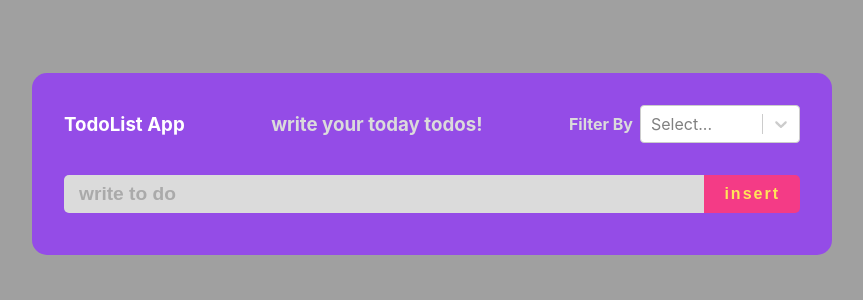
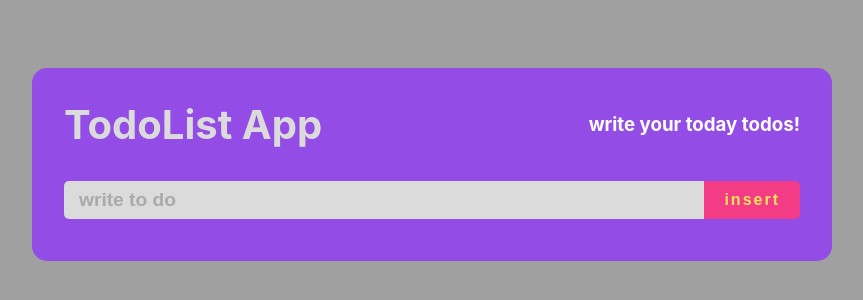
Before and after one commit to armin-bkh/todolistapp-react-js, a React (Create React App) app: page / in a window 1280 px wide. Shown: the part 236-536 px from the top of the page, without its empty margins (208-1071 px from the left). Built offline with nearby package versions, Linux system fonts and the light colour scheme.

Commit message:
debug filter component

```diff
--- a/src/Components/App/App.css
+++ b/src/Components/App/App.css
@@ -11,3 +11,12 @@ body{
   flex-direction: column;
   align-items: center;
 }
+
+
+@media only screen and (max-width:1000px){
+  .App { width: 40rem; }
+}
+
+@media only screen and (max-width:800px){
+  .App { width: 30rem; }
+}
--- a/src/Components/Filter/Filter.jsx
+++ b/src/Components/Filter/Filter.jsx
@@ -2,17 +2,15 @@ import { useState } from "react";
 import SelectBox from "../common/SelectBox/SelectBox";
 
 const options = [
-    {value: "", label: "All"},
+    {value: "All", label: "All"},
     {value: "Uncompleted", label: "Uncompleted"},
     {value: "Completed", label: "Completed"},
 ];
 
-const FilterTodos = ({onFilter, filter, setFilter}) => {
+const FilterTodos = ({ filter, setFilter }) => {
 
     const changeHandler = (e) => {
-        const value = e.value;
-        setFilter(value);
-        onFilter(value);
+        setFilter(e.value);
     }
 
     return (
--- a/src/Components/NavBar/NavBar.jsx
+++ b/src/Components/NavBar/NavBar.jsx
@@ -4,19 +4,19 @@ import styles from './NavBar.module.scss';
 const NavBar = ({ unCompleted, onFilter, filter, setFilter }) => {
   return (
     <header className={styles.header}>
-      <h1>TodoList App</h1>
-      <div className={styles.countContainer}>
+      <h1 className={styles.AppTitle}>TodoList App</h1>
       {unCompleted ? (
         <>
+        <div className={styles.countContainer}>
           <span className={styles.badge}>{unCompleted}</span> <h1 className={styles.title}>uncompleted todos</h1>
-        </>
+        </div>
+          <FilterTodos filter={filter} setFilter={setFilter} onFilter={onFilter}/>
+          </>
       ) : (
         <>
           <h1 className={styles.title}>write your today todos!</h1>
         </>
       )}
-      </div>
-      <FilterTodos filter={filter} setFilter={setFilter} onFilter={onFilter}/>
     </header>
   );
 };
--- a/src/Components/NavBar/NavBar.module.scss
+++ b/src/Components/NavBar/NavBar.module.scss
@@ -1,29 +1,34 @@
-$trash: #dbdbdb;
-$item-bg: #dbdbdb;
+$bg: #dbdbdb;
+$trash: #F43B86;
 
-.header{
+.header {
     display: flex;
     align-items: center;
     justify-content: space-between;
     margin-bottom: 2rem;
 
-    .countContainer{
+    .countContainer {
         display: flex;
         align-items: center;
 
-    .badge{
+        .badge {
             padding: 5px 10px;
-        background-color: $trash;
+            background-color: $bg;
             color: #000;
             margin-right: 20px;
             border-radius: 50%;
             font-weight: bold;
         }
 
-    .title{
-        color: $trash;
+        .title {
             font-weight: bold;
         }
+
+
     }
 
+    .AppTitle {
+        color: $bg;
+        font-size: 2.5rem;
     }
+}
--- a/src/Components/TodoListApp/TodoListApp.jsx
+++ b/src/Components/TodoListApp/TodoListApp.jsx
@@ -7,12 +7,11 @@ import styles from './TodoListApp.module.scss';
 const TodoListApp = () => {
     const [todos, setTodos] = useState([]);
     const [filterTodo, setFilterTodo] = useState([]);
-    const [filter, setFilter] = useState('');
+    const [filter, setFilter] = useState('All');
 
     useEffect(()=> {
-        console.log(todos);
         filterTodoHandler(filter);
-    }, [todos, filter])
+    }, [todos ,filter])
 
     const addTodoHandler = (todo) => {
         const newTodo = {
@@ -47,7 +46,7 @@ const TodoListApp = () => {
     }
 
     const filterTodoHandler = (value) =>{
-        if(value === "") return setFilterTodo(todos);
+        if(value === "All") setFilterTodo(todos);
         if(value === "Uncompleted") {
             const updatedTodos = todos.filter(todo => !todo.isCompleted);
             setFilterTodo(updatedTodos);
```
Lines whose indentation alone changed are shown as unchanged.
